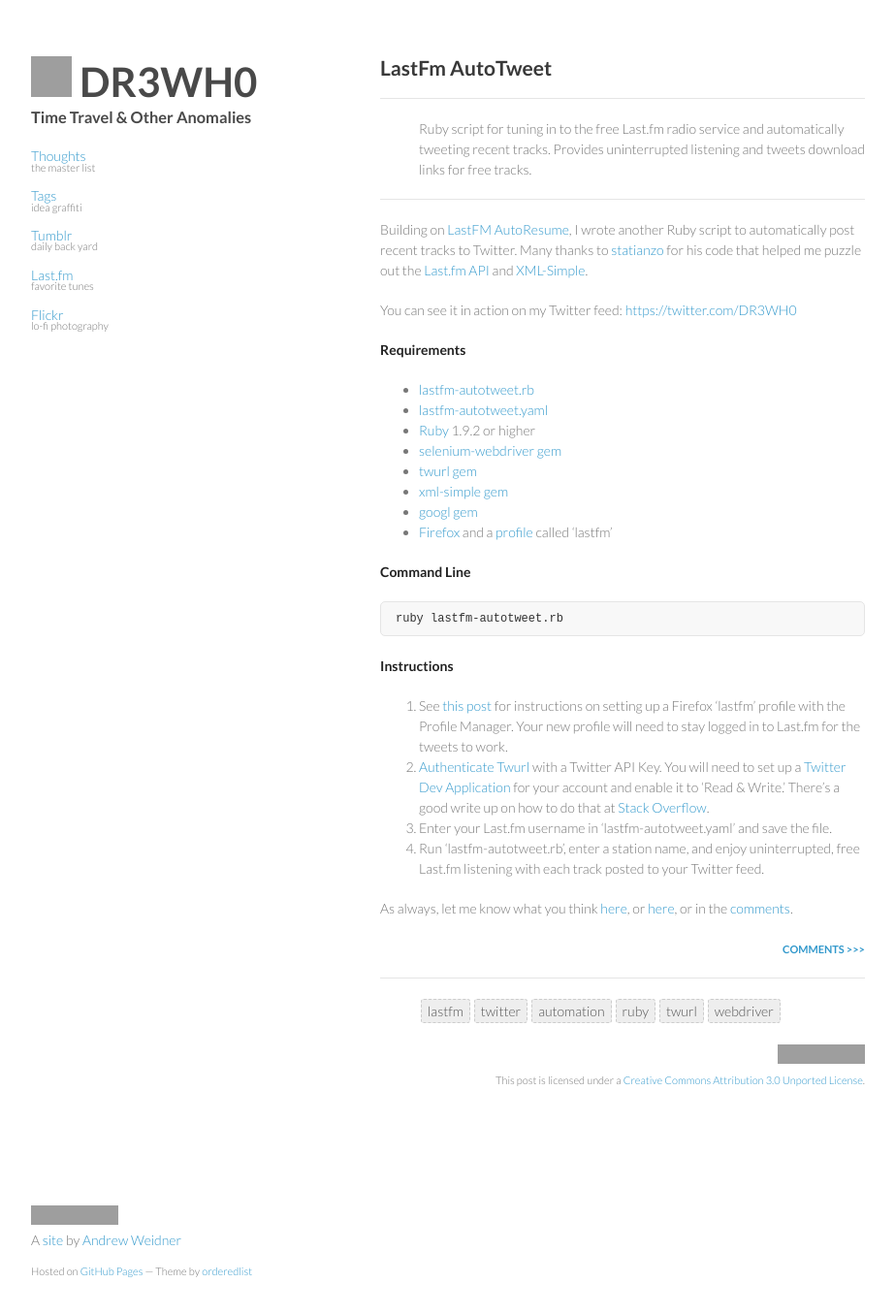
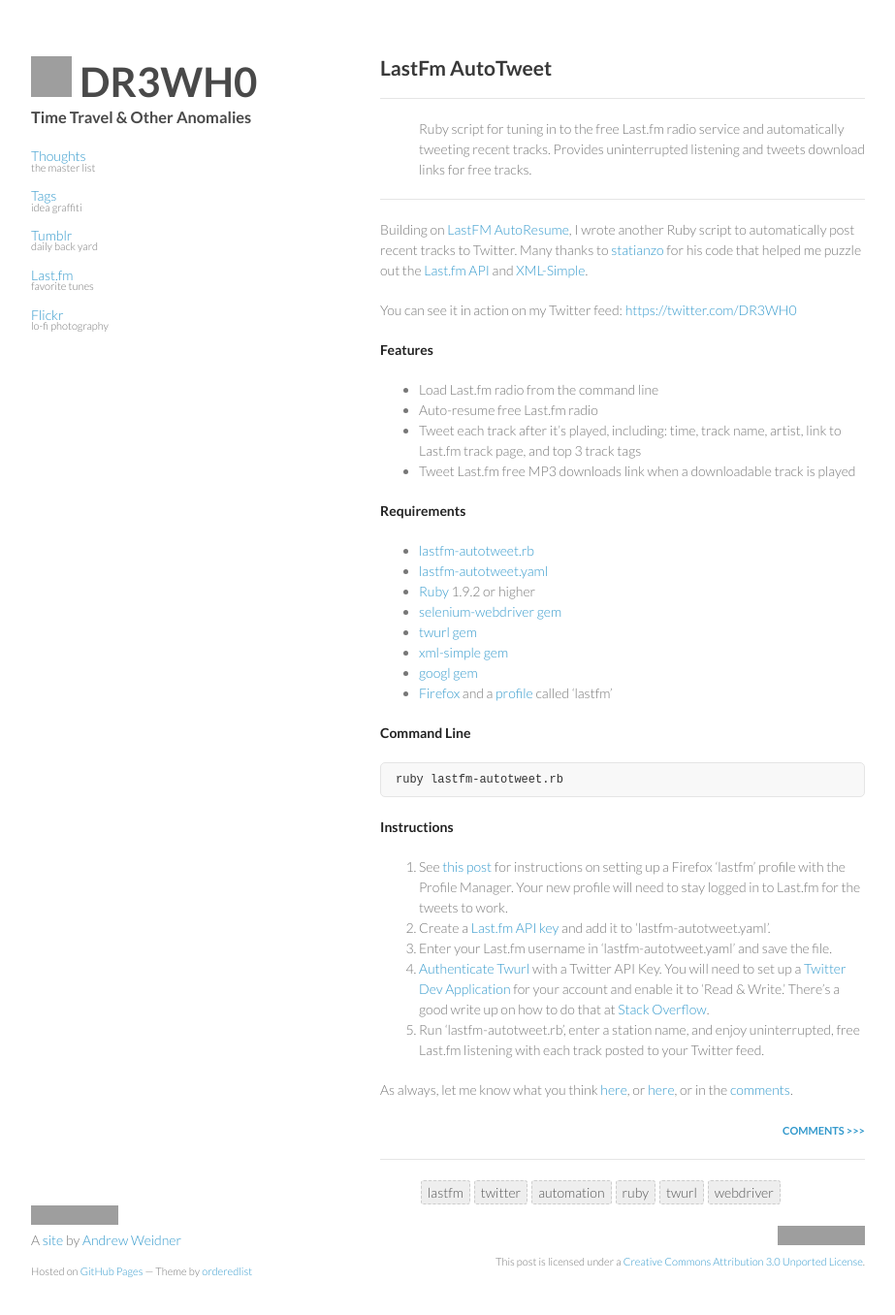
Before and after one commit to DR3WH0/DR3WH0.github.io, a Jekyll site: the page built from _posts/2013-08-19-lastfm-autotweet.md, in a window 1280 px wide and 1380 px high. Shown: the top 1356 px of the window at 97% size, without its empty margins (178-1101 px from the left). Built offline with Jekyll 4.4.1, drawn with Linux system fonts in a browser that asks for light colours; Markdown is read by kramdown in place of the engine named in the settings; comment, search, counter and statistics services are not loaded; grey boxes are pictures that could not be loaded.

Commit message:
Updated 2013-08-19-lastfm-autotweet.md

```diff
--- a/_posts/2013-08-19-lastfm-autotweet.md
+++ b/_posts/2013-08-19-lastfm-autotweet.md
@@ -10,6 +10,13 @@
 Building on [LastFM AutoResume](http://dr3wh0.github.io/dr3wh0/2013/08/17/lastfm-autoresume-part-2/), I wrote another Ruby script to automatically post recent tracks to Twitter. Many thanks to [statianzo](https://gist.github.com/statianzo/977704) for his code that helped me puzzle out the [Last.fm API](http://www.last.fm/api/intro) and [XML-Simple](http://xml-simple.rubyforge.org/).
 
 You can see it in action on my Twitter feed: <https://twitter.com/DR3WH0>
+
+**Features**
+
+* Load Last.fm radio from the command line
+* Auto-resume free Last.fm radio
+* Tweet each track after it's played, including: time, track name, artist, link to Last.fm track page, and top 3 track tags
+* Tweet Last.fm free MP3 downloads link when a downloadable track is played
 
 **Requirements**
 
@@ -29,8 +36,9 @@
 **Instructions**
 
 1. See [this post](http://dr3wh0.github.io/dr3wh0/2013/08/17/lastfm-autoresume-part-2/) for instructions on setting up a Firefox 'lastfm' profile with the Profile Manager. Your new profile will need to stay logged in to Last.fm for the tweets to work.
-2. [Authenticate Twurl](http://rubydoc.info/gems/twurl/0.8.3/file/README) with a Twitter API Key. You will need to set up a [Twitter Dev Application](https://dev.twitter.com/) for your account and enable it to 'Read & Write.' There's a good write up on how to do that at [Stack Overflow](http://stackoverflow.com/questions/12916539/simplest-php-example-for-retrieving-user-timeline-with-twitter-api-version-1-1/15314662#15314662).
-3. Enter your Last.fm username in 'lastfm-autotweet.yaml' and save the file.
-4. Run 'lastfm-autotweet.rb', enter a station name, and enjoy uninterrupted, free Last.fm listening with each track posted to your Twitter feed.
+2. Create a [Last.fm API key](http://www.last.fm/api/account/create) and add it to 'lastfm-autotweet.yaml'.
+4. Enter your Last.fm username in 'lastfm-autotweet.yaml' and save the file.
+3. [Authenticate Twurl](http://rubydoc.info/gems/twurl/0.8.3/file/README) with a Twitter API Key. You will need to set up a [Twitter Dev Application](https://dev.twitter.com/) for your account and enable it to 'Read & Write.' There's a good write up on how to do that at [Stack Overflow](http://stackoverflow.com/questions/12916539/simplest-php-example-for-retrieving-user-timeline-with-twitter-api-version-1-1/15314662#15314662).
+5. Run 'lastfm-autotweet.rb', enter a station name, and enjoy uninterrupted, free Last.fm listening with each track posted to your Twitter feed.
 
 As always, let me know what you think [here](https://gist.github.com/DR3WH0/6268055#file-lastfm-autotweet-yaml), or [here](http://www.last.fm/user/DR3WH0), or in the [comments](http://dr3wh0.github.io/guestbook.html).
```
